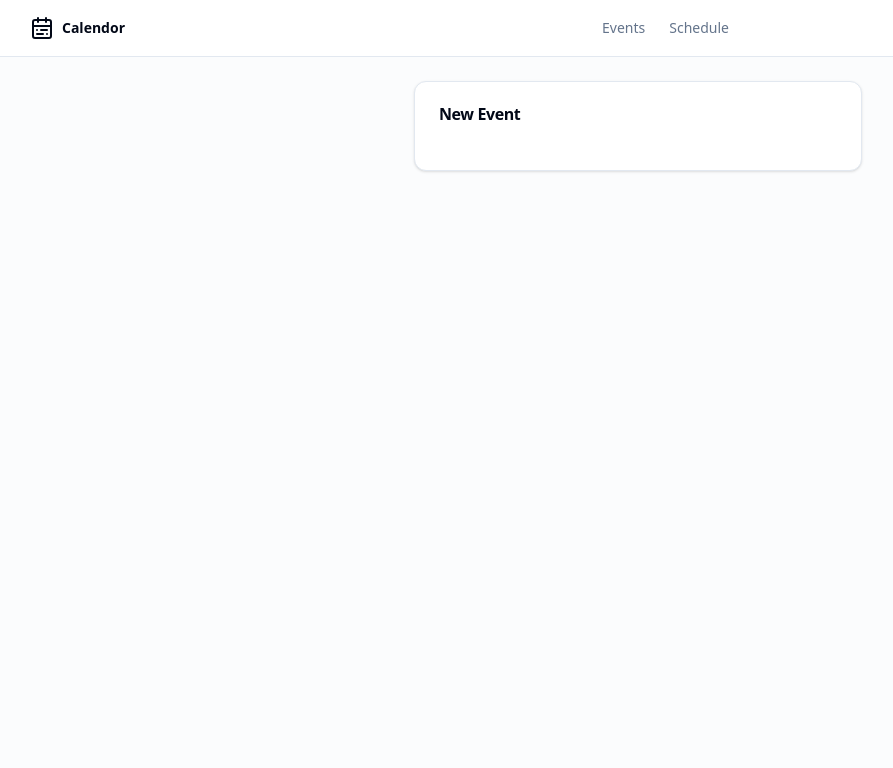
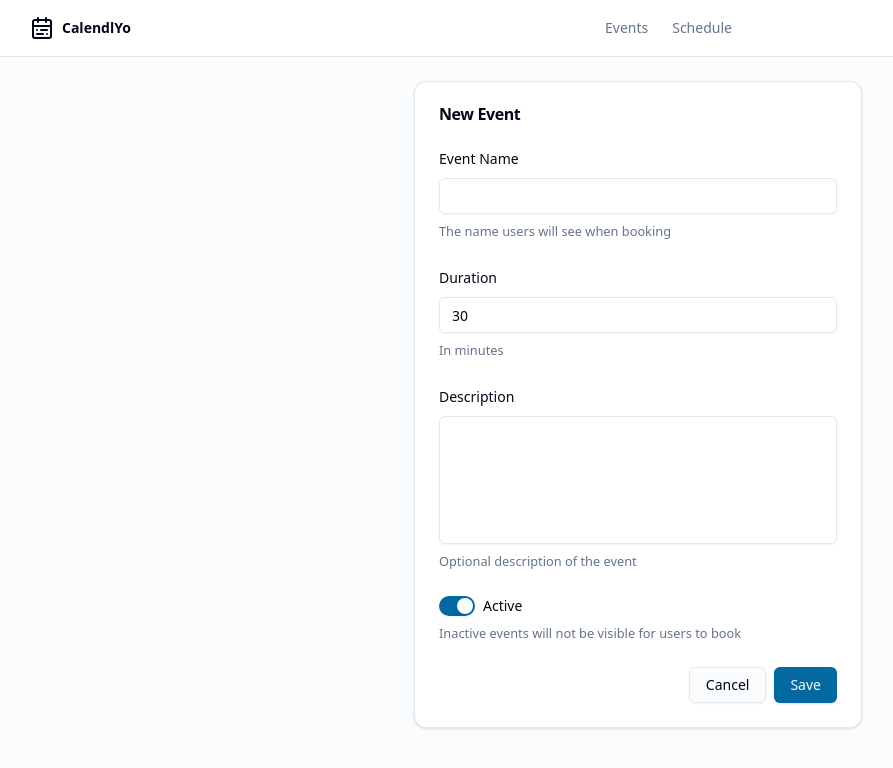
Before and after one commit to heliosalesjr/oct24, a Next.js app: page /events/new in a window 1280 px wide. Shown: the top 768 px of the page, without its empty margins (2-895 px from the left). Built offline with nearby package versions, Linux system fonts and the light colour scheme.

Commit message:
new event form

```diff
--- a/app/(private)/layout.tsx
+++ b/app/(private)/layout.tsx
@@ -10,7 +10,7 @@ export default function PrivateLayout({ children }: { children: ReactNode }) {
         <nav className="font-medium flex items-center text-sm gap-6 container">
           <div className="flex items-center gap-2 font-semibold mr-auto">
             <CalendarRange className="size-6" />
-            <span className="sr-only md:not-sr-only">Calendor</span>
+            <span className="sr-only md:not-sr-only">CalendlYo</span>
           </div>
           <NavLink href="/events">Events</NavLink>
           <NavLink href="/schedule">Schedule</NavLink>
--- a/components/forms/EventForm.tsx
+++ b/components/forms/EventForm.tsx
@@ -1,3 +1,205 @@
-export function EventForm() {
-    return null
+"use client"
+
+import { useForm } from "react-hook-form"
+import { z } from "zod"
+import { zodResolver } from "@hookform/resolvers/zod"
+import { eventFormSchema } from "@/schema/events"
+import {
+  Form,
+  FormControl,
+  FormDescription,
+  FormField,
+  FormItem,
+  FormLabel,
+  FormMessage,
+} from "../ui/form"
+import { Input } from "../ui/input"
+import Link from "next/link"
+import { Button } from "../ui/button"
+import { Textarea } from "../ui/textarea"
+import { Switch } from "../ui/switch"
+import { createEvent, deleteEvent, updateEvent } from "@/server/actions/events"
+import {
+  AlertDialog,
+  AlertDialogContent,
+  AlertDialogDescription,
+  AlertDialogHeader,
+  AlertDialogTrigger,
+  AlertDialogTitle,
+  AlertDialogFooter,
+  AlertDialogCancel,
+  AlertDialogAction,
+} from "../ui/alert-dialog"
+import { useState, useTransition } from "react"
+
+export function EventForm({
+  event,
+}: {
+  event?: {
+    id: string
+    name: string
+    description?: string
+    durationInMinutes: number
+    isActive: boolean
+  }
+}) {
+  const [isDeletePending, startDeleteTransition] = useTransition()
+  const form = useForm<z.infer<typeof eventFormSchema>>({
+    resolver: zodResolver(eventFormSchema),
+    defaultValues: event ?? {
+      isActive: true,
+      durationInMinutes: 30,
+    },
+  })
+
+  async function onSubmit(values: z.infer<typeof eventFormSchema>) {
+    const action =
+      event == null ? createEvent : updateEvent.bind(null, event.id)
+    const data = await action(values)
+
+    if (data?.error) {
+      form.setError("root", {
+        message: "There was an error saving your event",
+      })
+    }
+  }
+
+  return (
+    <Form {...form}>
+      <form
+        onSubmit={form.handleSubmit(onSubmit)}
+        className="flex gap-6 flex-col"
+      >
+        {form.formState.errors.root && (
+          <div className="text-destructive text-sm">
+            {form.formState.errors.root.message}
+          </div>
+        )}
+        <FormField
+          control={form.control}
+          name="name"
+          render={({ field }) => (
+            <FormItem>
+              <FormLabel>Event Name</FormLabel>
+              <FormControl>
+                <Input {...field} />
+              </FormControl>
+              <FormDescription>
+                The name users will see when booking
+              </FormDescription>
+              <FormMessage />
+            </FormItem>
+          )}
+        />
+        <FormField
+          control={form.control}
+          name="durationInMinutes"
+          render={({ field }) => (
+            <FormItem>
+              <FormLabel>Duration</FormLabel>
+              <FormControl>
+                <Input type="number" {...field} />
+              </FormControl>
+              <FormDescription>In minutes</FormDescription>
+              <FormMessage />
+            </FormItem>
+          )}
+        />
+        <FormField
+          control={form.control}
+          name="description"
+          render={({ field }) => (
+            <FormItem>
+              <FormLabel>Description</FormLabel>
+              <FormControl>
+                <Textarea className="resize-none h-32" {...field} />
+              </FormControl>
+              <FormDescription>
+                Optional description of the event
+              </FormDescription>
+              <FormMessage />
+            </FormItem>
+          )}
+        />
+        <FormField
+          control={form.control}
+          name="isActive"
+          render={({ field }) => (
+            <FormItem>
+              <div className="flex items-center gap-2">
+                <FormControl>
+                  <Switch
+                    checked={field.value}
+                    onCheckedChange={field.onChange}
+                  />
+                </FormControl>
+                <FormLabel>Active</FormLabel>
+              </div>
+              <FormDescription>
+                Inactive events will not be visible for users to book
+              </FormDescription>
+            </FormItem>
+          )}
+        />
+        <div className="flex gap-2 justify-end">
+          {event && (
+            <AlertDialog>
+              <AlertDialogTrigger asChild>
+                <Button
+                  variant="destructive"
+                  disabled={isDeletePending || form.formState.isSubmitting}
+                >
+                  Delete
+                </Button>
+              </AlertDialogTrigger>
+              <AlertDialogContent>
+                <AlertDialogHeader>
+                  <AlertDialogTitle>Are you sure?</AlertDialogTitle>
+                  <AlertDialogDescription>
+                    This action cannot be undone. This will permanently delete
+                    your this event.
+                  </AlertDialogDescription>
+                </AlertDialogHeader>
+                <AlertDialogFooter>
+                  <AlertDialogCancel>Cancel</AlertDialogCancel>
+                  <AlertDialogAction
+                    disabled={isDeletePending || form.formState.isSubmitting}
+
+                    onClick={() => {
+                      startDeleteTransition(async () => {
+                        const data = await deleteEvent(event.id)
+
+                        if (data?.error) {
+                          form.setError("root", {
+                            message: "There was an error deleting your event",
+                          })
+                        }
+                      })
+                    }}
+                  >
+                    Delete
+                  </AlertDialogAction>
+                </AlertDialogFooter>
+              </AlertDialogContent>
+            </AlertDialog>
+          )}
+
+          <Button
+            disabled={isDeletePending || form.formState.isSubmitting}
+            type="button"
+            asChild
+            variant="outline"
+          >
+            <Link href="/events">Cancel</Link>
+          </Button>
+          <Button
+            disabled={isDeletePending || form.formState.isSubmitting}
+            type="submit"
+          >
+            Save
+          </Button>
+        </div>
+      </form>
+    </Form>
+  )
 }
--- a/package.json
+++ b/package.json
@@ -31,6 +31,7 @@
     "react-hook-form": "^7.53.0",
     "tailwind-merge": "^2.5.3",
     "tailwindcss-animate": "^1.0.7",
+    "use-server": "^0.4.9",
     "zod": "^3.23.8"
   },
   "devDependencies": {
--- /dev/null
+++ b/schema/events.ts
@@ -0,0 +1,12 @@
+import { z } from "zod"
+
+export const eventFormSchema = z.object({
+  name: z.string().min(1, "Required"),
+  description: z.string().optional(),
+  isActive: z.boolean().default(true),
+  durationInMinutes: z.coerce
+    .number()
+    .int()
+    .positive("Duration must be greater than 0")
+    .max(60 * 12, `Duration must be less than 12 hours (${60 * 12} minutes)`),
+})
```
Also changed, not shown: 2 other files (tests, documents, lock files or other folders).
